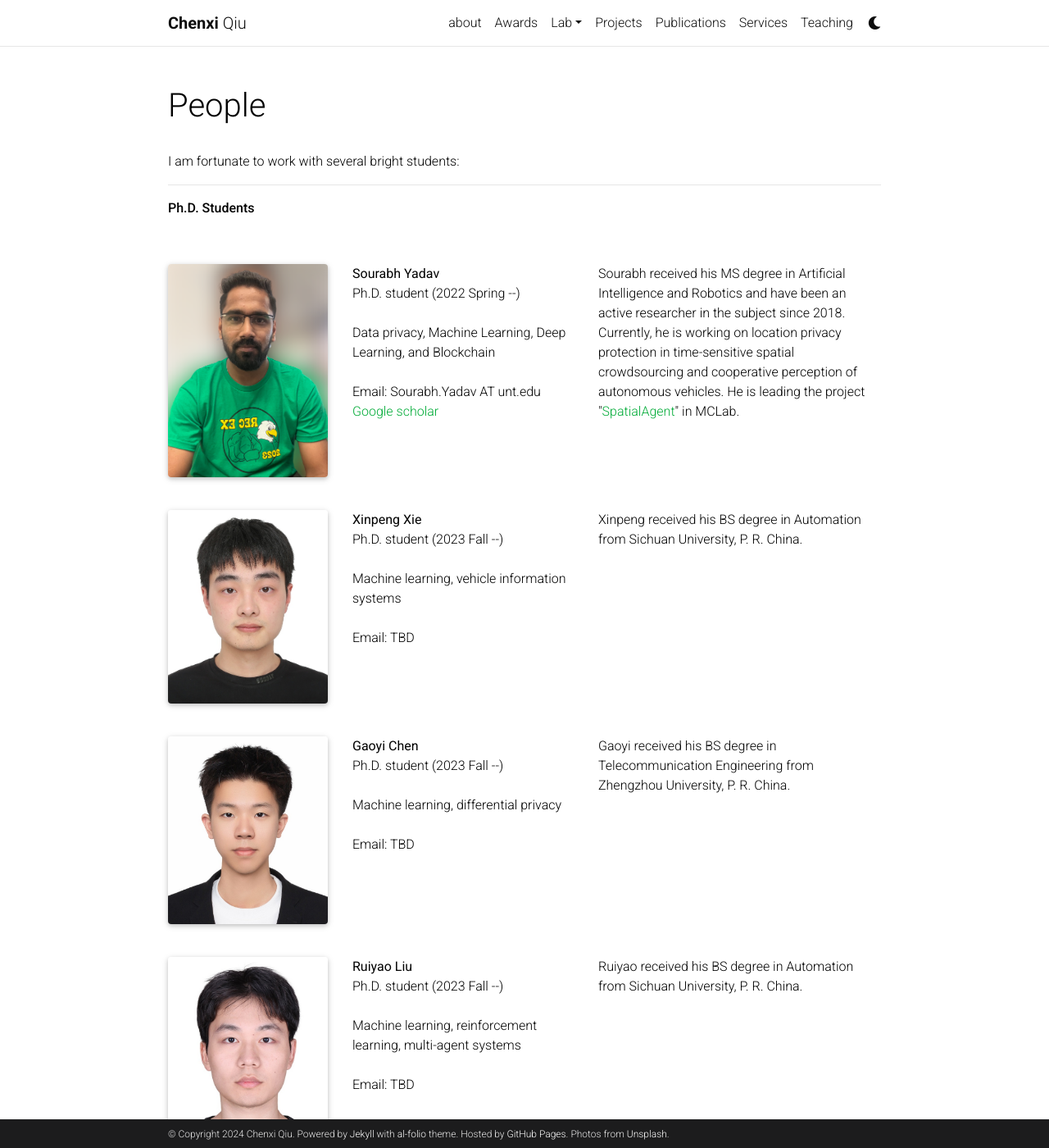
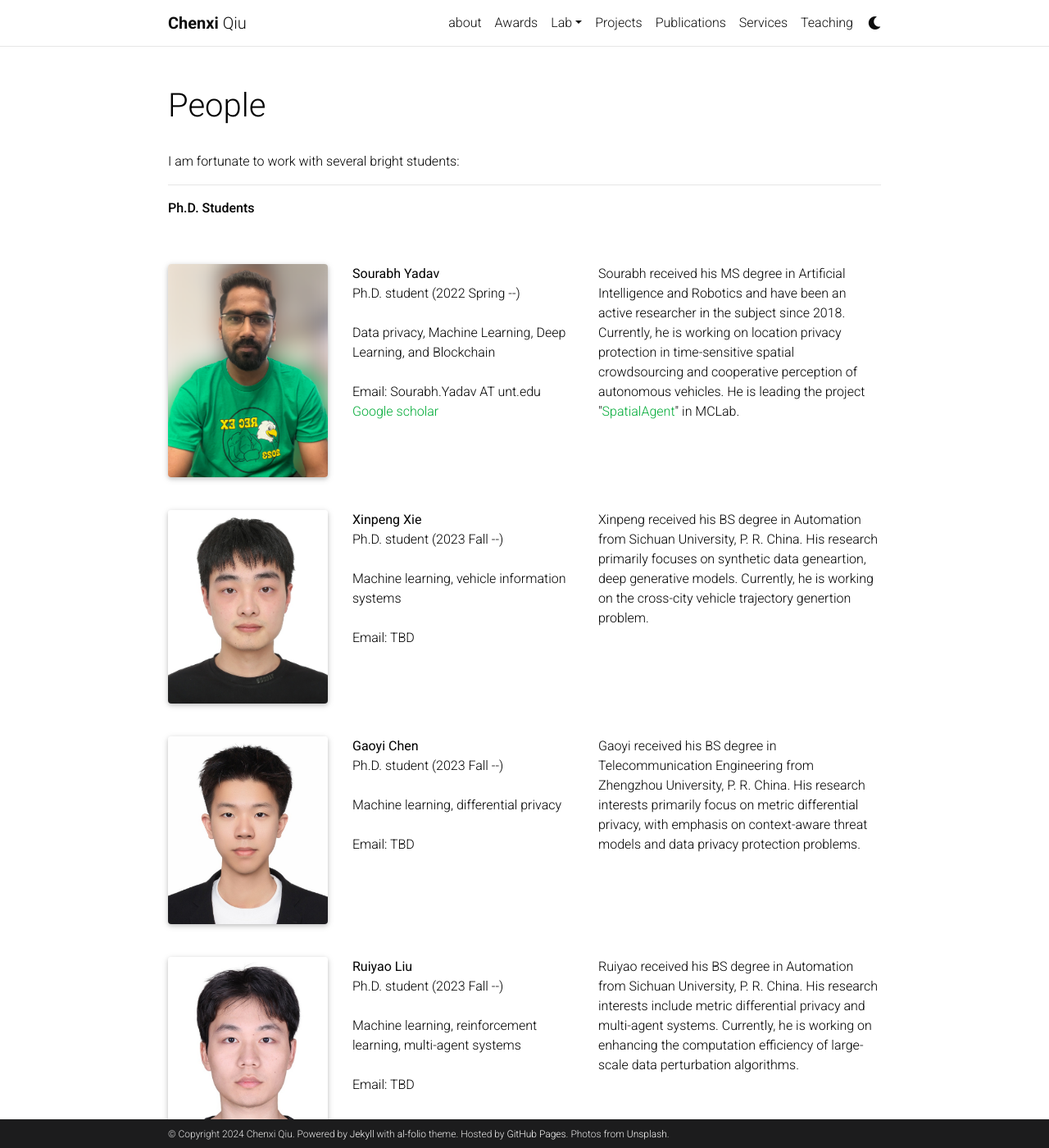
Before and after one commit to chenxiunt/chenxiunt.github.io, a Jekyll site: the page built from _pages/people.md, in a window 1280 px wide and 1400 px high. Shown: the whole window at 82% size. Built offline with Jekyll 4.4.1, drawn with Linux system fonts in a browser that asks for light colours; comment, search, counter and statistics services are not loaded; a style sheet for code colours, icons or effects is not loaded.

Commit message:
Update people.md

```diff
--- a/_pages/people.md
+++ b/_pages/people.md
@@ -44,7 +44,7 @@ I am fortunate to work with several bright students:
 
     </div>
     <div class="col-sm-5">
-        Xinpeng received his BS degree in Automation from Sichuan University, P. R. China.
+        Xinpeng received his BS degree in Automation from Sichuan University, P. R. China. His research primarily focuses on synthetic data geneartion, deep generative models. Currently, he is working on the cross-city vehicle trajectory genertion problem.
     </div>
 </div>
 <br>
@@ -61,7 +61,7 @@ I am fortunate to work with several bright students:
 
     </div>
     <div class="col-sm-5">
-        Gaoyi received his BS degree in Telecommunication Engineering from Zhengzhou University, P. R. China.
+        Gaoyi received his BS degree in Telecommunication Engineering from Zhengzhou University, P. R. China. His research interests primarily focus on metric differential privacy, with emphasis on context-aware threat models and data privacy protection problems.
     </div>
 </div>
 <br>
@@ -78,7 +78,7 @@ I am fortunate to work with several bright students:
 
     </div>
     <div class="col-sm-5">
-        Ruiyao received his BS degree in Automation from Sichuan University, P. R. China.
+        Ruiyao received his BS degree in Automation from Sichuan University, P. R. China. His research interests include metric differential privacy and multi-agent systems. Currently, he is working on enhancing the computation efficiency of large-scale data perturbation algorithms.
     </div>
 </div>
 <br>
```
